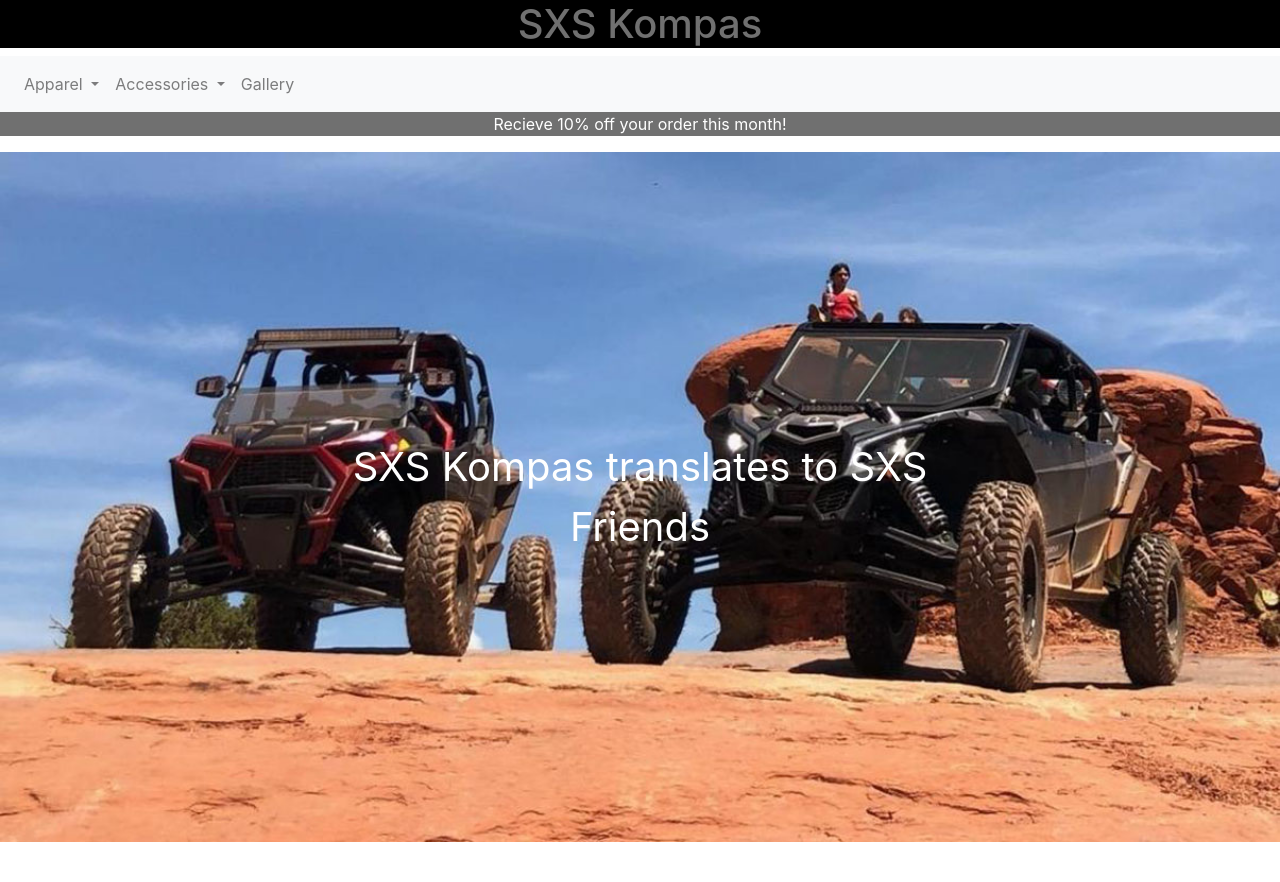
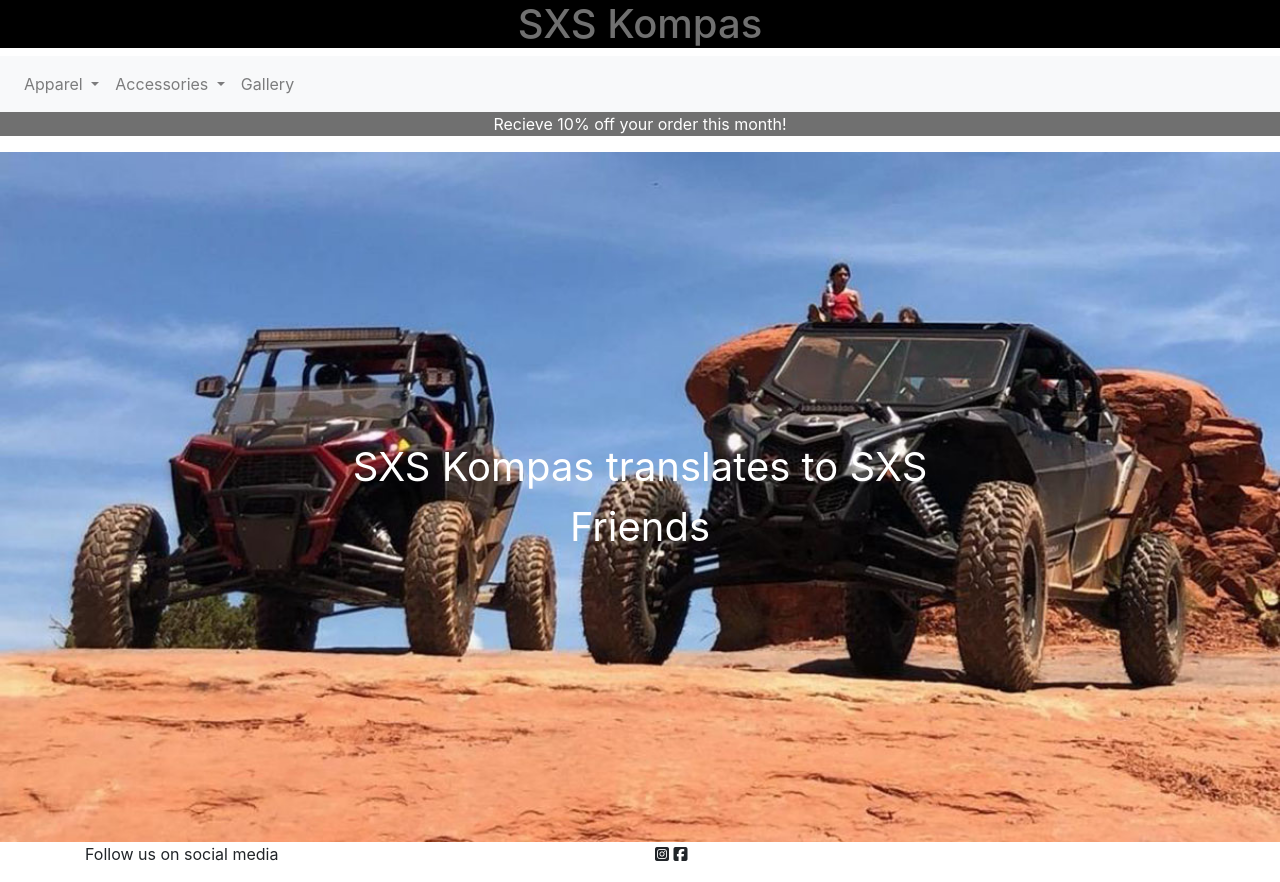
Before and after one commit to javimelendrez/sxskompas, a plain HTML site: page index.html in a window 1280 px wide. Before the commit the page ends 842 px from the top, so only its background shows below. Drawn offline with nearby package versions, Linux system fonts and the light colour scheme.

Commit message:
added social media div

```diff
--- a/index.html
+++ b/index.html
@@ -4,6 +4,7 @@
     <meta charset="UTF-8">
     <meta name="viewport" content="width=device-width, initial-scale=1.0">
     <title>SXS  Kompas</title>
+    <script src="https://kit.fontawesome.com/c2d1548060.js" crossorigin="anonymous"></script>
     <link rel="stylesheet" href="https://stackpath.bootstrapcdn.com/bootstrap/4.5.0/css/bootstrap.min.css" integrity="sha384-9aIt2nRpC12Uk9gS9baDl411NQApFmC26EwAOH8WgZl5MYYxFfc+NcPb1dKGj7Sk" crossorigin="anonymous">
 <style>
     .on-top-of-page{
@@ -92,6 +93,17 @@
     <img src="sxsmainpage.jpg" alt="" width="100%" height="100%">
     <div class="centered">SXS Kompas translates to  SXS Friends</div>
 </div>
+<div class="container">
+    <div class="row">
+        <div class="col">
+            <p>Follow us on social media</p>
+        </div>
+        <div class="col">
+            <i class="fab fa-instagram-square"></i>
+            <i class="fab fa-facebook-square"></i>
+        </div>
+    </div>
+</div>
 <script src="https://code.jquery.com/jquery-3.5.1.slim.min.js" integrity="sha384-DfXdz2htPH0lsSSs5nCTpuj/zy4C+OGpamoFVy38MVBnE+IbbVYUew+OrCXaRkfj" crossorigin="anonymous"></script>
 <script src="https://cdn.jsdelivr.net/npm/popper.js@1.16.0/dist/umd/popper.min.js" integrity="sha384-Q6E9RHvbIyZFJoft+2mJbHaEWldlvI9IOYy5n3zV9zzTtmI3UksdQRVvoxMfooAo" crossorigin="anonymous"></script>
 <script src="https://stackpath.bootstrapcdn.com/bootstrap/4.5.0/js/bootstrap.min.js" integrity="sha384-OgVRvuATP1z7JjHLkuOU7Xw704+h835Lr+6QL9UvYjZE3Ipu6Tp75j7Bh/kR0JKI" crossorigin="anonymous"></script>
```
